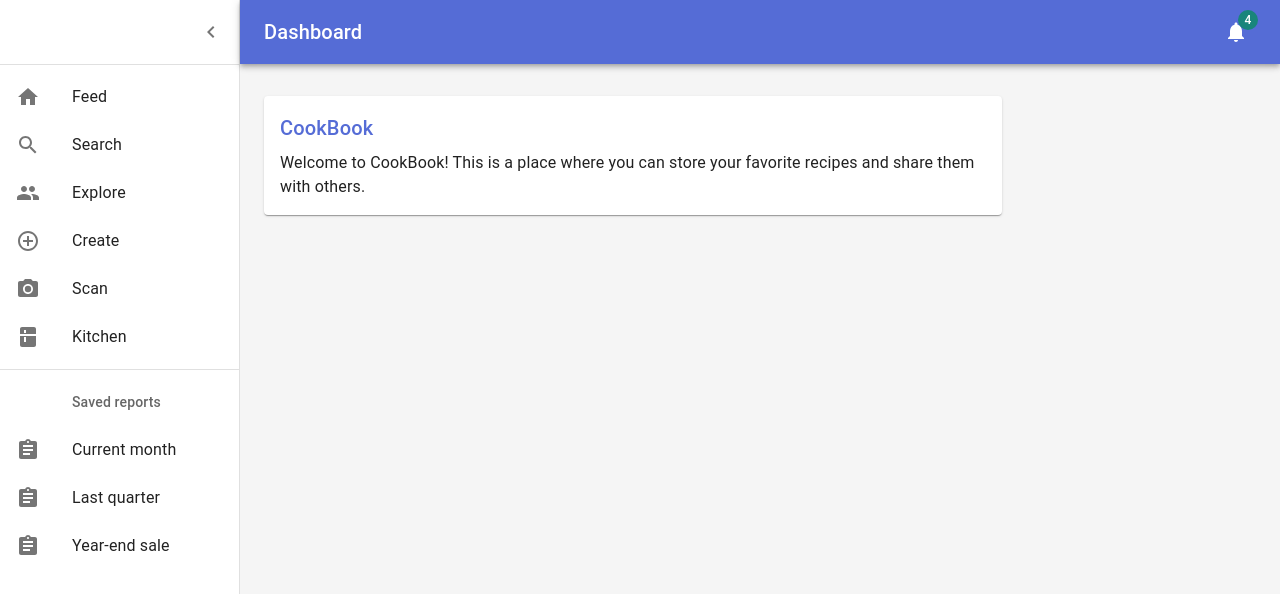
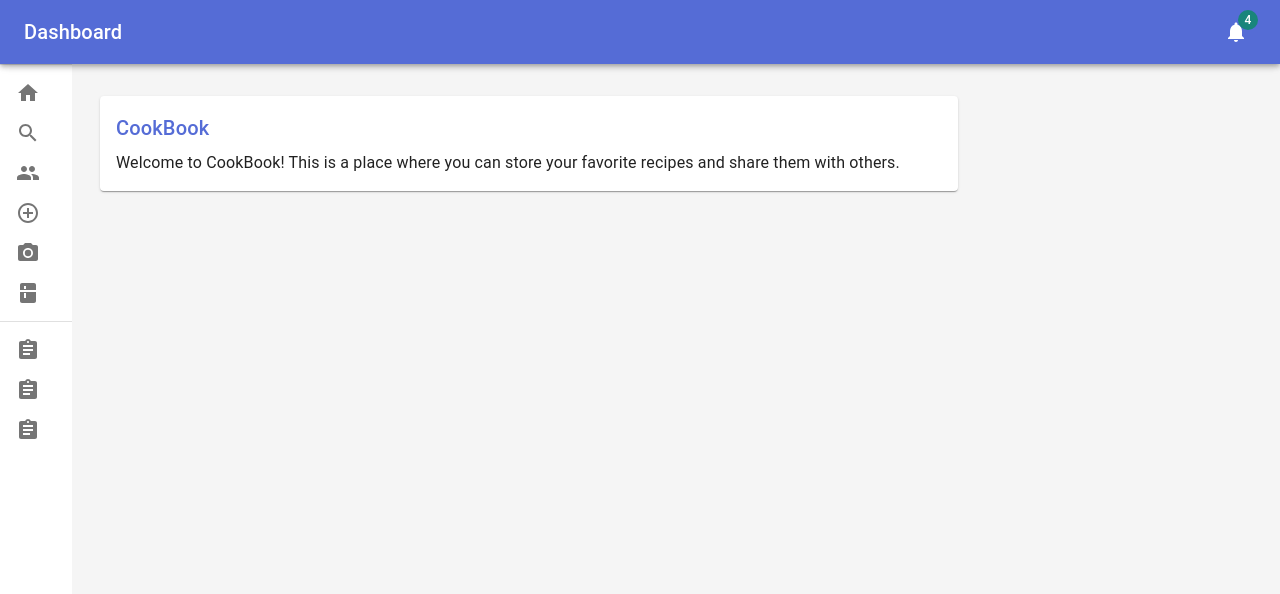
Before and after one commit to andyjianzhou/CookBook, a React (Vite) app in the folder client/CookBook/: page /dashboard in a window 1280 px wide. Shown: the top 594 px of the page. Built offline with nearby package versions, Linux system fonts and the light colour scheme.

Commit message:
Added mobile navigation
Added mobile navigation

```diff
--- a/client/CookBook/src/components/Dashboard/Dashboard.tsx
+++ b/client/CookBook/src/components/Dashboard/Dashboard.tsx
@@ -19,6 +19,11 @@ import ChevronLeftIcon from '@mui/icons-material/ChevronLeft';
 import NotificationsIcon from '@mui/icons-material/Notifications';
 import { mainListItems, secondaryListItems } from './listItems';
 import {useNavigate} from 'react-router-dom';
+import {useTheme} from '@mui/material/styles';
+import { useMediaQuery } from '@mui/material';
+import BottomNavigation from '@mui/material/BottomNavigation';
+import BottomNavigationAction from '@mui/material/BottomNavigationAction';
+
 // firebase
 import {auth}  from '../../firebase';
 import { getAuth, createUserWithEmailAndPassword, UserCredential } from 'firebase/auth';
@@ -39,32 +44,89 @@ function Copyright(props: any) {
     );
   }
 
-  const drawerWidth: number = 240;
+  const drawerWidth: number = 72;
 
   interface AppBarProps extends MuiAppBarProps {
     open?: boolean;
+    mobileDisplay?: boolean;
   }
+  // const AppBar = styled(MuiAppBar, {
+  //   shouldForwardProp: (prop) => prop !== 'open',
+  // })<AppBarProps>(({ theme, open }) => ({
+  //   zIndex: theme.zIndex.drawer + 1,
+  //   transition: theme.transitions.create(['width', 'margin'], {
+  //     easing: theme.transitions.easing.sharp,
+  //     duration: theme.transitions.duration.leavingScreen,
+  //   }),
+  //   ...(open && {
+  //     marginLeft: drawerWidth,
+  //     width: `calc(100% - ${drawerWidth}px)`,
+  //     transition: theme.transitions.create(['width', 'margin'], {
+  //       easing: theme.transitions.easing.sharp,
+  //       duration: theme.transitions.duration.enteringScreen,
+  //     }),
+  //   }),
+  // }));
 
+  // const Drawer = styled(MuiDrawer, { shouldForwardProp: (prop) => prop !== 'open' })(
+  //   ({ theme, open }) => ({
+  //     '& .MuiDrawer-paper': {
+  //       position: 'relative',
+  //       whiteSpace: 'nowrap',
+  //       width: drawerWidth,
+  //       transition: theme.transitions.create('width', {
+  //         easing: theme.transitions.easing.sharp,
+  //         duration: theme.transitions.duration.enteringScreen,
+  //       }),
+  //       boxSizing: 'border-box',
+  //       ...(!open && {
+  //         overflowX: 'hidden',
+  //         transition: theme.transitions.create('width', {
+  //           easing: theme.transitions.easing.sharp,
+  //           duration: theme.transitions.duration.leavingScreen,
+  //         }),
+  //         width: theme.spacing(7),
+  //         [theme.breakpoints.up('sm')]: {
+  //           width: theme.spacing(9),
+  //         },
+  //       }),
+  //     },
+  //   }),
+  // );
   const AppBar = styled(MuiAppBar, {
     shouldForwardProp: (prop) => prop !== 'open',
-  })<AppBarProps>(({ theme, open }) => ({
+  })<AppBarProps>(({ theme, mobileDisplay }) => ({
     zIndex: theme.zIndex.drawer + 1,
     transition: theme.transitions.create(['width', 'margin'], {
       easing: theme.transitions.easing.sharp,
       duration: theme.transitions.duration.leavingScreen,
     }),
-    ...(open && {
-      marginLeft: drawerWidth,
-      width: `calc(100% - ${drawerWidth}px)`,
-      transition: theme.transitions.create(['width', 'margin'], {
-        easing: theme.transitions.easing.sharp,
-        duration: theme.transitions.duration.enteringScreen,
-      }),
+    ... (mobileDisplay && {
+      // fix the appbar to the top and make it invisible
+      position: 'fixed',
+      top: 0,
+      left: 0,
+      right: 0,
+      zIndex: 1201,
+      boxShadow: 'none',
+      color: 'white',
+      // make the appbar height smaller
+      height: 64,
+      // make the content of the appbar smaller
+      minHeight: 64,
+      // remove the padding
+      padding: '0 8px',
     }),
   }));
 
-  const Drawer = styled(MuiDrawer, { shouldForwardProp: (prop) => prop !== 'open' })(
-    ({ theme, open }) => ({
+  interface DrawerProps {
+    open?: boolean;
+    mobileDisplay?: boolean;
+  }
+
+  const drawerHeight: number = 60;
+  const Drawer = styled(MuiDrawer, { shouldForwardProp: (prop) => prop !== 'open' })<DrawerProps>(
+    ({ theme, open, mobileDisplay }) => ({
       '& .MuiDrawer-paper': {
         position: 'relative',
         whiteSpace: 'nowrap',
@@ -74,20 +136,58 @@ function Copyright(props: any) {
           duration: theme.transitions.duration.enteringScreen,
         }),
         boxSizing: 'border-box',
-        ...(!open && {
-          overflowX: 'hidden',
-          transition: theme.transitions.create('width', {
+        ...(mobileDisplay && {
+          height: drawerHeight,
+          width: '100%',
+          position: 'fixed',
+          bottom: 0,
+          borderTopLeftRadius: theme.shape.borderRadius,
+          borderTopRightRadius: theme.shape.borderRadius,
+          transition: theme.transitions.create('height', {
             easing: theme.transitions.easing.sharp,
-            duration: theme.transitions.duration.leavingScreen,
+            duration: theme.transitions.duration.enteringScreen,
           }),
-          width: theme.spacing(7),
+        }),
+        ...(!mobileDisplay && {
           [theme.breakpoints.up('sm')]: {
-            width: theme.spacing(9),
+            width: drawerWidth,
+            position: 'fixed',
+            height: '100%',
+            borderRight: 'none',
           },
         }),
       },
     }),
   );
+
+    // const Drawer = styled(MuiDrawer, { shouldForwardProp: (prop) => prop !== 'open' })(
+    //   ({ theme }) => ({
+    //     '& .MuiDrawer-paper': {
+    //       position: 'relative',
+    //       whiteSpace: 'nowrap',
+    //       width: drawerWidth,
+    //       transition: theme.transitions.create('width', {
+    //         easing: theme.transitions.easing.sharp,
+    //         duration: theme.transitions.duration.enteringScreen,
+    //       }),
+    //       boxSizing: 'border-box',
+    //       [theme.breakpoints.down('sm')]: {
+    //         top: 'auto',
+    //         bottom: 0,
+    //         height: 'auto',
+    //         borderTop: '1px solid rgba(0, 0, 0, 0.12)',
+    //         backgroundColor: theme.palette.background.paper,
+    //       },
+    //       [theme.breakpoints.up('sm')]: {
+    //         width: drawerWidth,
+    //         position: 'fixed',
+    //         height: '100%',
+    //         borderRight: 'none',
+    //       },
+    //     },
+    //   }),
+    // );
+
 
 
   const mdTheme = createTheme({
@@ -109,10 +209,14 @@ function Copyright(props: any) {
     const [open, setOpen] = React.useState(true);
     const [user, setUser] = React.useState<any>([]);
     const [currentPage, setPage] = React.useState('Feed');
+    const theme = useTheme();
+    const isMobile = useMediaQuery(theme.breakpoints.down('sm'));
     const navigate = useNavigate();
     const toggleDrawer = () => {
       setOpen(!open);
     };
+
+    console.log(isMobile);
     // Implement later after Login page is finished
     // useEffect (() => {
     //   // authenticate the users UID from firebase auth and store it in the state, then use that to query the database for the users data, else redirect to login page
@@ -121,6 +225,7 @@ function Copyright(props: any) {
     //     console.log(user.uid);
     //   } else {
     //     console.log('no user');
+    // redirect to login page
     //     navigate('/', { replace: true })
     //   }
     // }, []);
@@ -128,15 +233,15 @@ function Copyright(props: any) {
 
     return (
     <ThemeProvider theme={mdTheme}>
-      <Box sx={{ display: 'flex' }}>
+      <Box sx={{ display: 'flex', flexDirection: isMobile ? 'column-reverse' : 'row' }}>
         <CssBaseline />
-        <AppBar position="absolute" open={open}>
+        <AppBar position="absolute" mobileDisplay={isMobile}>
           <Toolbar
             sx={{
                 pr: '24px', // keep right padding when drawer closed
             }}
           >
-            <IconButton
+            {/* <IconButton
               edge="start"
               color="inherit"
               aria-label="open drawer"
@@ -147,7 +252,7 @@ function Copyright(props: any) {
               }}
             >
               <MenuIcon />
-            </IconButton>
+            </IconButton> */}
             <Typography
               component="h1"
               variant="h6"
@@ -164,7 +269,15 @@ function Copyright(props: any) {
             </IconButton>
           </Toolbar>
         </AppBar>
-        <Drawer variant="permanent" open={open}>
+        {isMobile ? (
+          // Mobile drawer to be at the bottom of the screen
+          <BottomNavigation sx={{ width: '100%', position: 'fixed', bottom: 0, borderTop: 1, borderColor: 'divider' }}>
+            {mainListItems({setPage})}
+          </BottomNavigation>
+        ) : (
+          // Desktop drawer to be on the left side of the screen
+
+        <Drawer variant="permanent">
           <Toolbar
             sx={{
               display: 'flex',
@@ -173,9 +286,9 @@ function Copyright(props: any) {
               px: [1],
             }}
           >
-            <IconButton onClick={toggleDrawer}>
+            {/* <IconButton onClick={toggleDrawer}>
               <ChevronLeftIcon />
-            </IconButton>
+            </IconButton> */}
           </Toolbar>
           <Divider />
           <List component="nav">
@@ -184,6 +297,7 @@ function Copyright(props: any) {
             {secondaryListItems}
           </List>
         </Drawer>
+        )}
         <Box
           component="main"
           sx={{
@@ -195,7 +309,8 @@ function Copyright(props: any) {
             height: '100vh',
             width : '100%',
             overflow: 'auto',
-
+            // center the content by shifting the content to the right for the width of the drawer
+            marginLeft: isMobile ? 0 : `${drawerWidth}px`,
           }}
         >
         <Toolbar />
--- a/client/CookBook/src/components/Dashboard/listItems.tsx
+++ b/client/CookBook/src/components/Dashboard/listItems.tsx
@@ -30,38 +30,38 @@ export const mainListItems: React.FC<ListItemsProps> = ({ setPage }) => {
       <ListItemIcon>
         <HomeIcon />
       </ListItemIcon>
-      <ListItemText primary="Feed" />
+      {/* <ListItemText primary="Feed" /> */}
     </ListItemButton>
     {/* In the future, combine search and explore together, and add a "+" symbol for Ingredients to scan */}
     <ListItemButton onClick={() => handlePageChange('Search')}>
       <ListItemIcon>
         <SearchIcon />
       </ListItemIcon>
-      <ListItemText primary="Search" />
+      {/* <ListItemText primary="Search" /> */}
     </ListItemButton>
     <ListItemButton onClick={() => handlePageChange('Explore')}>
       <ListItemIcon>
         <PeopleIcon />
       </ListItemIcon>
-      <ListItemText primary="Explore" />
+      {/* <ListItemText primary="Explore" /> */}
     </ListItemButton>
     <ListItemButton onClick={() => handlePageChange('Create')}>
       <ListItemIcon>
         <ControlPointIcon />
       </ListItemIcon>
-      <ListItemText primary="Create" />
+      {/* <ListItemText primary="Create" /> */}
     </ListItemButton>
     <ListItemButton onClick={() => handlePageChange('Scan')}>
       <ListItemIcon>
         <CameraAltIcon />
       </ListItemIcon>
-      <ListItemText primary="Scan" />
+      {/* <ListItemText primary="Scan" /> */}
     </ListItemButton>
     <ListItemButton onClick={() => handlePageChange('Kitchen')}>
       <ListItemIcon>
         <KitchenIcon />
       </ListItemIcon>
-      <ListItemText primary="Kitchen" />
+      {/* <ListItemText primary="Kitchen" /> */}
     </ListItemButton>
   </React.Fragment>
   )
@@ -105,26 +105,26 @@ export const mainListItems: React.FC<ListItemsProps> = ({ setPage }) => {
 
 export const secondaryListItems = (
   <React.Fragment>
-    <ListSubheader component="div" inset>
+    {/* <ListSubheader component="div" inset>
       Saved reports
-    </ListSubheader>
+    </ListSubheader> */}
     <ListItemButton>
       <ListItemIcon>
         <AssignmentIcon />
       </ListItemIcon>
-      <ListItemText primary="Current month" />
+      {/* <ListItemText primary="Current month" /> */}
     </ListItemButton>
     <ListItemButton>
       <ListItemIcon>
         <AssignmentIcon />
       </ListItemIcon>
-      <ListItemText primary="Last quarter" />
+      {/* <ListItemText primary="Last quarter" /> */}
     </ListItemButton>
     <ListItemButton>
       <ListItemIcon>
         <AssignmentIcon />
       </ListItemIcon>
-      <ListItemText primary="Year-end sale" />
+      {/* <ListItemText primary="Year-end sale" /> */}
     </ListItemButton>
   </React.Fragment>
 );
```
